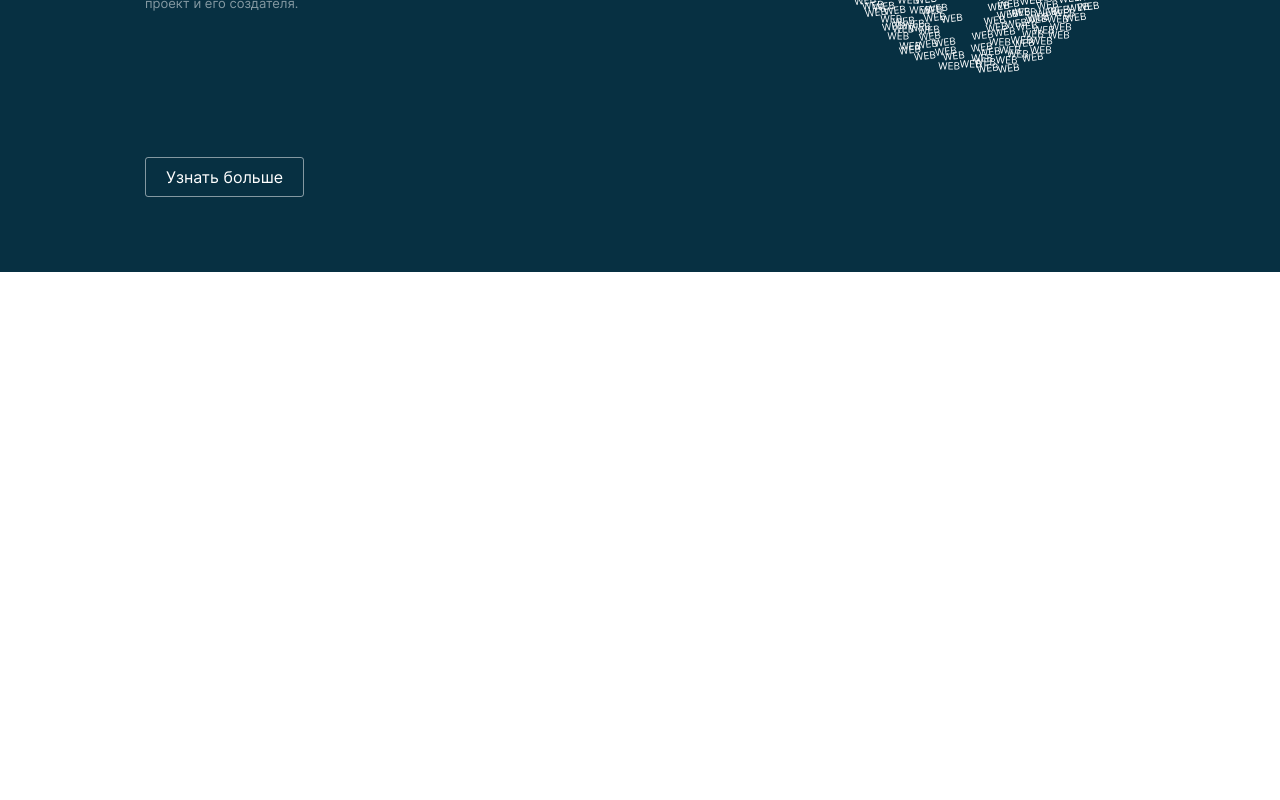
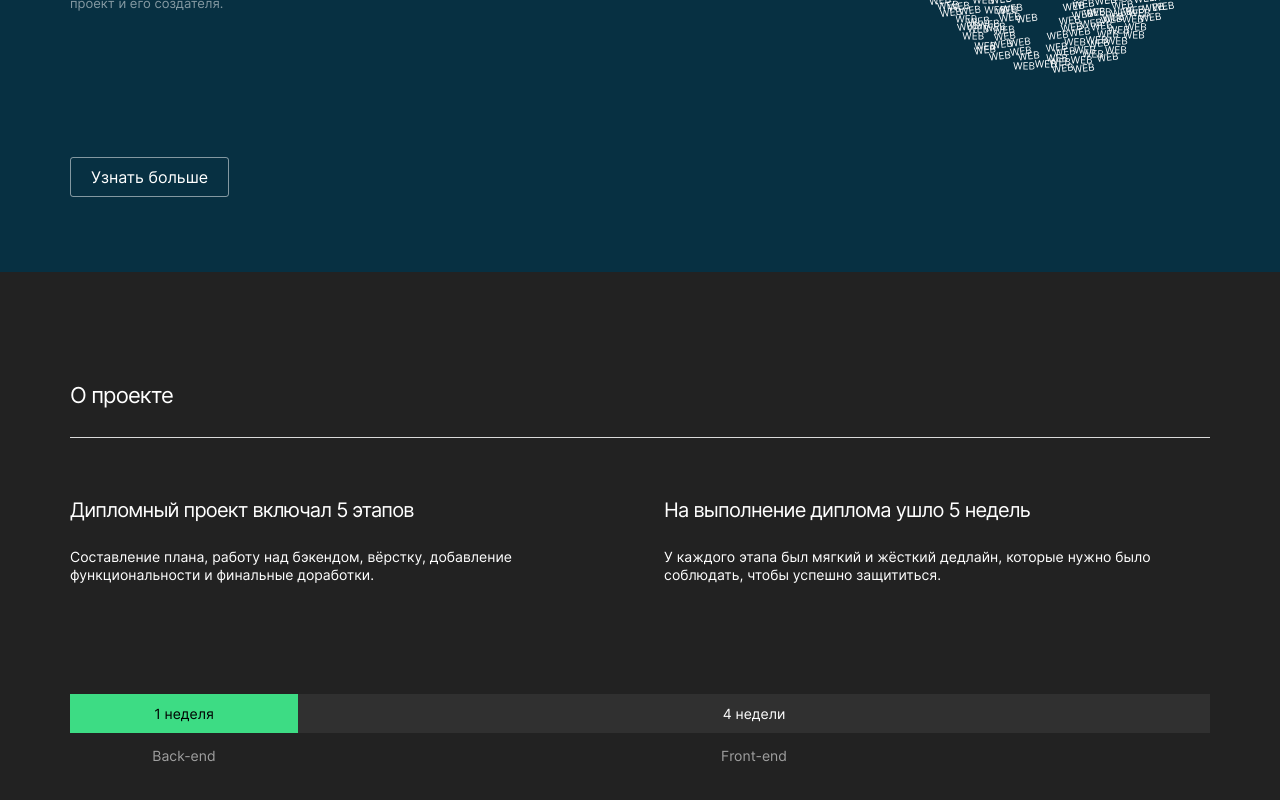
Before and after one commit to alkremn/movies-explorer-frontend, a React (Create React App) app: page / in a window 1280 px wide. Shown: the part 380-1180 px from the top of the page. Before the commit the page ends 800 px from the top, so only its background shows below. Built offline with nearby package versions, Linux system fonts and the light colour scheme.

Commit message:
feat: about project section implemented

```diff
--- /dev/null
+++ b/src/components/AboutProject/AboutProject.css
@@ -0,0 +1,132 @@
+.aboutProject {
+  display: flex;
+  flex-direction: column;
+  margin: 0 auto;
+  width: calc(100vw - 36px);
+  max-width: 1140px;
+}
+.aboutProject__title {
+  margin: 0;
+  margin-top: 70px;
+  font-weight: 400;
+  font-size: 18px;
+  line-height: 22px;
+  letter-spacing: -0.04em;
+  padding-bottom: 28px;
+  border-bottom: 1px solid #dadada;
+}
+.aboutProject__info {
+  display: grid;
+  grid-template-rows: auto;
+  margin-top: 60px;
+}
+
+.aboutProject__info-section:last-child {
+  margin-top: 56px;
+}
+
+.aboutProject__subtitle {
+  margin: 0;
+  font-weight: 400;
+  font-size: 18px;
+  line-height: 22px;
+  letter-spacing: -0.04em;
+}
+.aboutProject__description {
+  margin: 16px 0 0;
+  font-weight: 400;
+  font-size: 11px;
+  line-height: 16px;
+}
+.aboutProject__table {
+  display: flex;
+  margin: 60px 0 70px;
+}
+.aboutProject__cell {
+  margin: 0;
+  font-weight: 400;
+  font-size: 11px;
+  line-height: 13px;
+  text-align: center;
+}
+.aboutProject__cell:first-child {
+  width: 35%;
+  max-width: 228px;
+}
+.aboutProject__cell:last-child {
+  flex: 1;
+}
+.aboutProject__cell-top {
+  margin: 0;
+  background-color: #303030;
+  padding: 11px 0;
+}
+.aboutProject__cell-top_green {
+  background-color: #3ddc84;
+  color: #000;
+}
+.aboutProject__cell-bottom {
+  margin: 0;
+  padding: 10px 0 0;
+  color: #a0a0a0;
+}
+
+@media screen and (min-width: 768px) {
+  .aboutProject {
+    width: calc(100vw - 100px);
+  }
+
+  .aboutProject__title {
+    font-size: 22px;
+    line-height: 27px;
+    letter-spacing: -0.04em;
+    margin-top: 90px;
+  }
+
+  .aboutProject__info {
+    grid-auto-flow: column;
+    column-gap: 30px;
+  }
+
+  .aboutProject__info-section:last-child {
+    margin-top: 0;
+  }
+
+  .aboutProject__subtitle {
+    font-size: 20px;
+    line-height: 24px;
+  }
+
+  .aboutProject__description {
+    margin: 22px 0 0;
+    font-size: 12px;
+    line-height: 18px;
+  }
+  .aboutProject__table {
+    margin: 93px 0 90px;
+  }
+  .aboutProject__cell {
+    font-size: 14px;
+    line-height: 17px;
+  }
+  .aboutProject__cell:first-child {
+    width: 21%;
+  }
+}
+
+@media screen and (min-width: 1024px) {
+  .aboutProject__title {
+    margin-top: 110px;
+  }
+  .aboutProject__description {
+    margin: 26px 0 0;
+    font-size: 14px;
+    line-height: 20 px;
+  }
+  .aboutProject__table {
+    margin: 110px 0;
+  }
+  .aboutProject__cell-bottom {
+    padding-top: 14px;
+  }
+}
--- /dev/null
+++ b/src/components/AboutProject/AboutProject.js
@@ -0,0 +1,44 @@
+import React from "react";
+import "./AboutProject.css";
+
+function AboutProject() {
+  return (
+    <section className='aboutProject'>
+      <h2 className='aboutProject__title'>О проекте</h2>
+      <div className='aboutProject__info'>
+        <div className='aboutProject__info-section'>
+          <h3 className='aboutProject__subtitle'>
+            Дипломный проект включал 5 этапов
+          </h3>
+          <p className='aboutProject__description'>
+            Составление плана, работу над бэкендом, вёрстку, добавление
+            функциональности и финальные доработки.
+          </p>
+        </div>
+        <div className='aboutProject__info-section'>
+          <h3 className='aboutProject__subtitle'>
+            На выполнение диплома ушло 5 недель
+          </h3>
+          <p className='aboutProject__description'>
+            У каждого этапа был мягкий и жёсткий дедлайн, которые нужно было
+            соблюдать, чтобы успешно защититься.
+          </p>
+        </div>
+      </div>
+      <div className='aboutProject__table'>
+        <div className='aboutProject__cell'>
+          <p className='aboutProject__cell-top aboutProject__cell-top_green'>
+            1 неделя
+          </p>
+          <p className='aboutProject__cell-bottom'>Back-end</p>
+        </div>
+        <div className='aboutProject__cell'>
+          <p className='aboutProject__cell-top'>4 недели</p>
+          <p className='aboutProject__cell-bottom'>Front-end</p>
+        </div>
+      </div>
+    </section>
+  );
+}
+
+export default AboutProject;
--- a/src/components/App/App.css
+++ b/src/components/App/App.css
@@ -1,3 +1,5 @@
 .page {
   font-family: "Inter";
+  background-color: #222222;
+  color: #fff;
 }
--- a/src/components/Header/Header.css
+++ b/src/components/Header/Header.css
@@ -1,16 +1,16 @@
 .header {
   background-color: #073042;
-  height: 74px;
+  min-height: 74px;
 }
 .header__container {
+  width: calc(100vw - 28px);
+  min-height: inherit;
   margin: 0 auto;
-  padding: 0 14px;
   max-width: 1140px;
   display: flex;
   align-items: center;
   justify-content: space-between;
   background-color: #073042;
-  height: 74px;
 }
 
 .header__logo {
@@ -41,7 +41,7 @@
 
 @media screen and (min-width: 768px) {
   .header__container {
-    padding: 0 30px;
+    width: calc(100vw - 60px);
   }
   .header__menu-link {
     font-size: 12px;
--- a/src/components/Main/Main.js
+++ b/src/components/Main/Main.js
@@ -1,11 +1,13 @@
 import React from "react";
 import "./Main.css";
 import Promo from "../Promo/Promo";
+import AboutProject from "../AboutProject/AboutProject";
 
 function Main() {
   return (
     <div className='main'>
       <Promo />
+      <AboutProject />
     </div>
   );
 }
--- a/src/components/Promo/Promo.css
+++ b/src/components/Promo/Promo.css
@@ -1,7 +1,4 @@
 .promo {
-  display: flex;
-  flex-direction: column;
-  align-items: center;
   background-color: #073042;
   color: #fff;
 }
@@ -10,12 +7,17 @@
   display: flex;
   flex-direction: column;
   align-items: center;
+  width: calc(100vw - 28px);
+  margin: 0 auto;
+  max-width: 1140px;
 }
 
 .promo__content {
   display: flex;
   flex-direction: column;
   align-items: center;
+  width: 100%;
+  justify-content: space-between;
   margin-top: 70px;
 }
 
@@ -59,6 +61,9 @@
 }
 
 @media screen and (min-width: 768px) {
+  .promo__container {
+    width: calc(100vw - 60px);
+  }
   .promo__title {
     font-size: 40px;
     line-height: 50px;
@@ -77,8 +82,7 @@
   .promo__content {
     flex-direction: row;
     align-items: flex-start;
-    margin: 75px auto 0;
-    max-width: 1140px;
+    margin-top: 75px;
   }
   .promo__image {
     order: 1;
```
